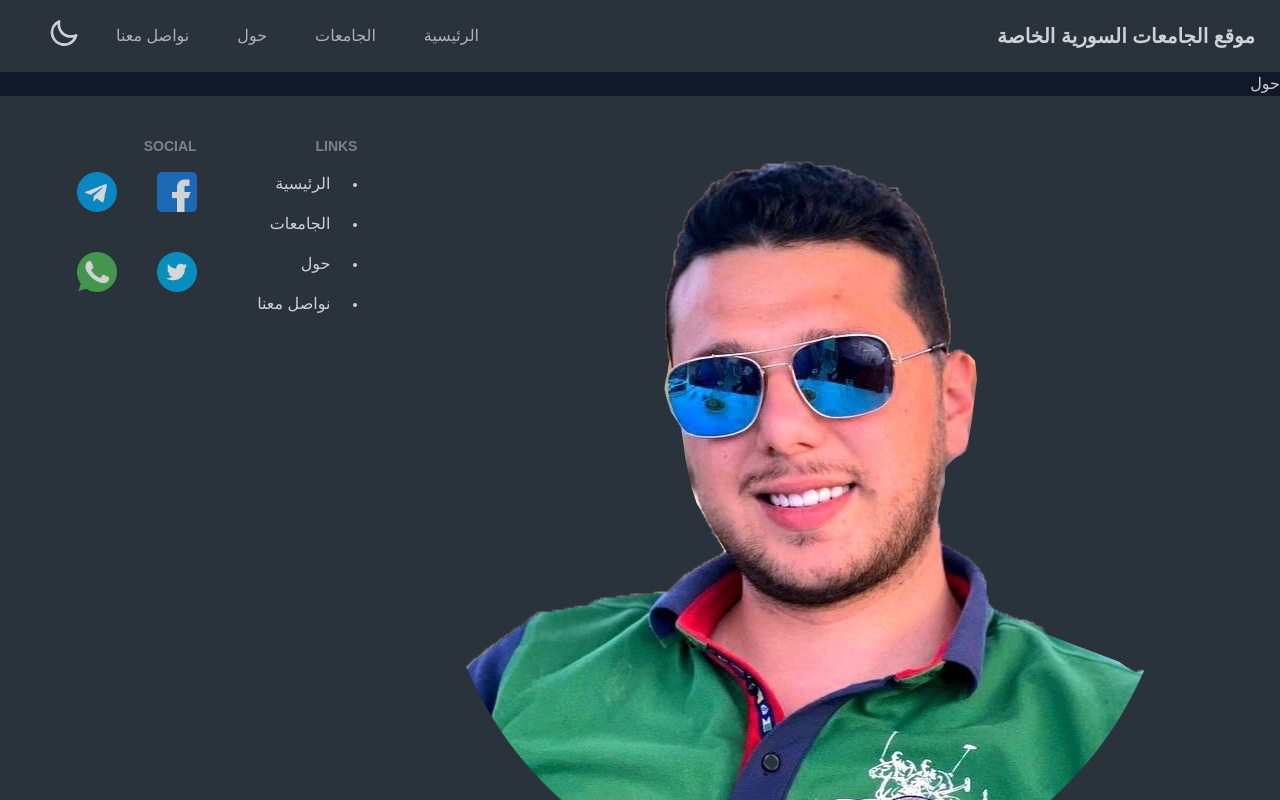
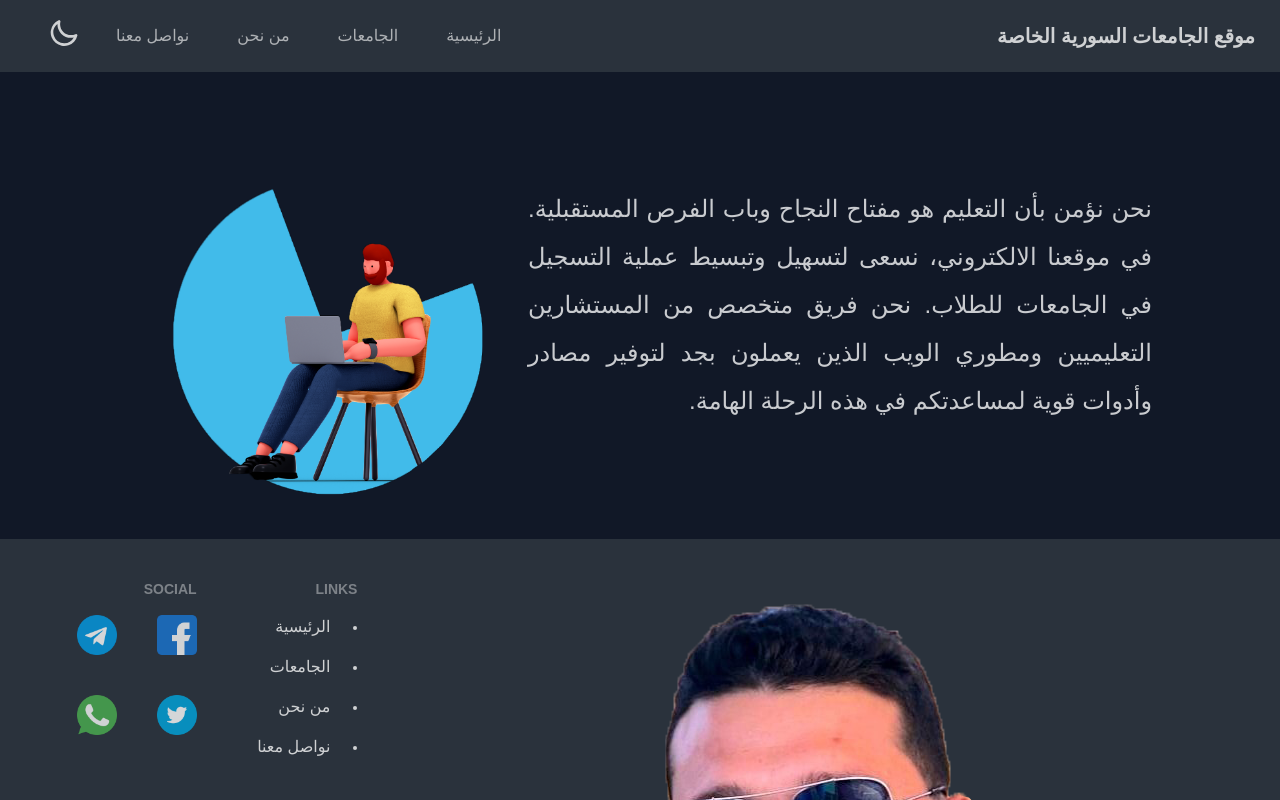
Before and after one commit to MHD-HSN-TD/spus, a Next.js app: page /about in a window 1280 px wide. Shown: the top 800 px of the page. Built offline with nearby package versions, Linux system fonts and the light colour scheme; a web font is replaced by a local one.

Commit message:
add "من نحن " page

```diff
--- a/src/app/(static)/about/page.jsx
+++ b/src/app/(static)/about/page.jsx
@@ -1,12 +1,31 @@
+import Image from "next/image"
+
 export const metadata = {
     title: 'حــول',
     description: 'الموقع الأول في سورية للجامعات السورية الخاصة',
 }
 const about = () => {
+    const whoISUs = `نحن نؤمن بأن التعليم هو مفتاح النجاح وباب الفرص المستقبلية. في موقعنا الالكتروني، نسعى لتسهيل وتبسيط عملية التسجيل في الجامعات للطلاب. نحن فريق متخصص من المستشارين التعليميين ومطوري الويب الذين يعملون بجد لتوفير مصادر وأدوات قوية لمساعدتكم في هذه الرحلة الهامة.`
     return (
-        <div>
-            حول
-        </div>
+        <section className=" bg">
+            {/* -------------Header------------- */}
+            <div className="flex lg:flex-row flex-col-reverse   justify-center items-center  px-32 ">
+                <p className="text-2xl font-medium leading-loose text-justify">{whoISUs}</p>
+                <Image
+                    src={'/images/about.png'}
+                    width={400}
+                    height={400}
+                    alt="about us"
+                />
+            </div>
+            {/* -------------Header ends------------- */}
+
+            {/* -------------Meet our teams------------- */}
+            <div className="">
+                <p className=""></p>
+
+            </div>
+        </section>
     )
 }
 
--- a/src/components/navBar/data.js
+++ b/src/components/navBar/data.js
@@ -11,7 +11,7 @@ const links = [
   },
   {
     id: 3,
-    name: "حول",
+    name: "من نحن",
     href: "/about",
   },
   // {
```
Also changed, not shown: public/images/about.png (added).
